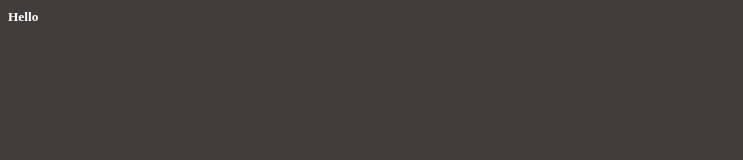
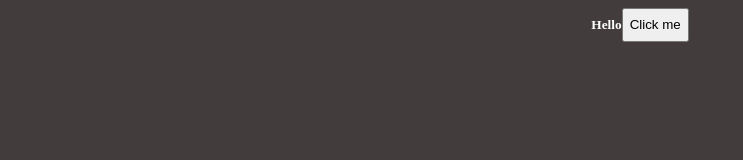
Before and after one commit to Adolfo-Contreras/shiny-fishstick, a plain HTML site: page index.html in a window 1280 px wide. Shown: the whole page, without its empty margins (0-743 px from the left). Drawn offline with Linux system fonts and the light colour scheme.

Commit message:
created demo button and aligned items

```diff
--- a/index.html
+++ b/index.html
@@ -7,6 +7,9 @@
     <link rel="stylesheet" href="style.css">
 </head>
 <body>
-    <h1>Hello</h1>
+    <div>
+     <h1>Hello</h1>
+     <button onclick="alert('demo')">Click me</button>
+    </div>
 </body>
 </html>
--- a/style.css
+++ b/style.css
@@ -8,3 +8,7 @@ h1{
 h1:hover{
     color: #9ab8f7;
 }
+div{
+    display: flex;
+    justify-content: center;
+}
```
